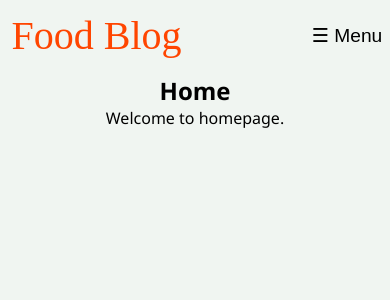
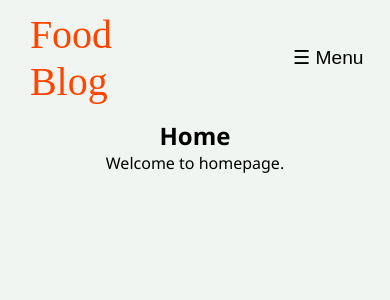
Before and after one commit to g-t-georgiev/recipe-blog, a React (Create React App) app: page / in a window 390 px wide. Shown: the top 300 px of the page. Built offline with nearby package versions, Linux system fonts and the light colour scheme; a web font is replaced by a local one.

Commit message:
Removed media query for screen widths above 802 pixels containing layout-wrapper class rule with with property of 90% and instead editter catch-all case style rule to be with property width of 90% value.

```diff
--- a/src/components/App/App.css
+++ b/src/components/App/App.css
@@ -1,5 +1,5 @@
 .layout-wrapper {
-    width: 100%;
+    width: 90%;
     margin: 0 auto;
     text-align: center;
 }
@@ -8,9 +8,3 @@
     padding: 2%;
     background-color: transparent;
 }
-
-@media screen and (min-width: 802px) {
-    .layout-wrapper {
-        width: 90%;
-    }
-}
```
